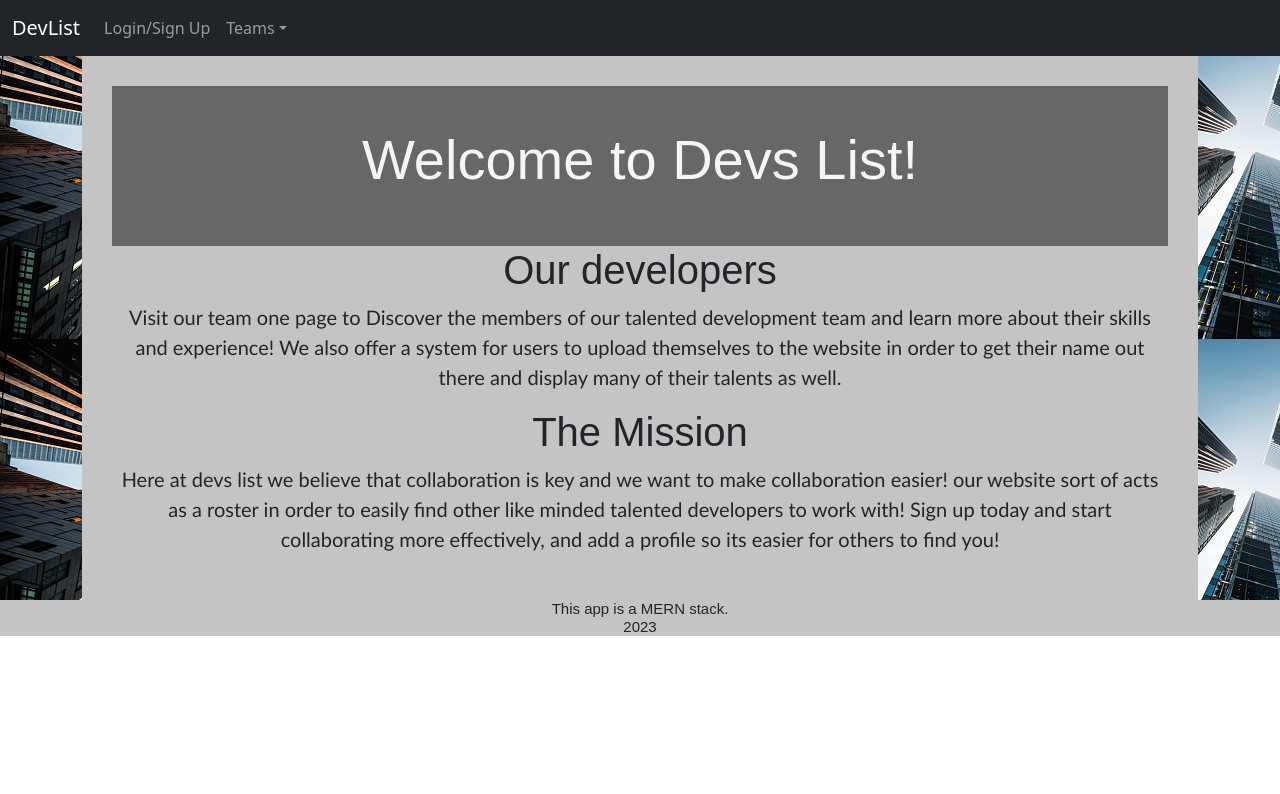
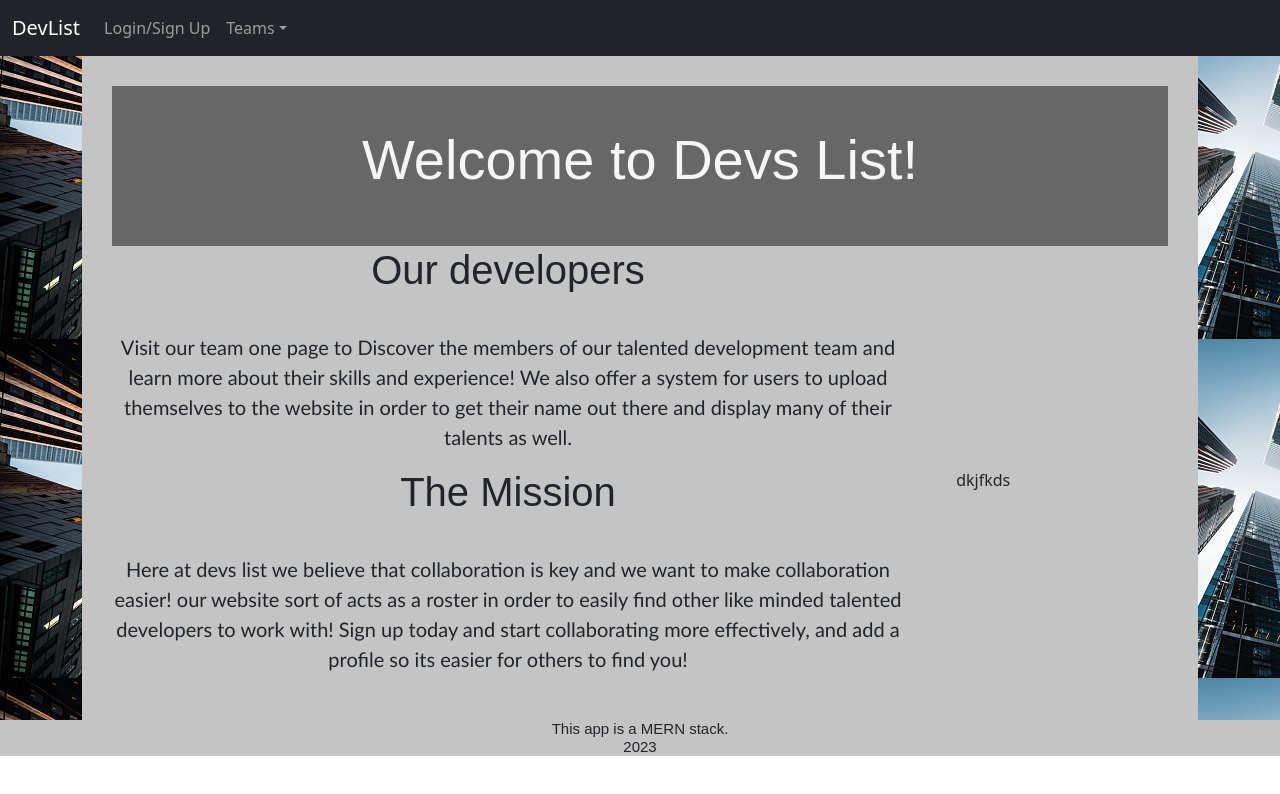
Before and after one commit to BoxLegends/Project3_Client, a React (Create React App) app in the folder Client/: page / in a window 1280 px wide. Shown: the top 794 px of the page. Built offline with nearby package versions, Linux system fonts and the light colour scheme.

Commit message:
edit style

```diff
--- a/Client/src/components/UserCard.js
+++ b/Client/src/components/UserCard.js
@@ -3,10 +3,11 @@ import './styles/UserCard.css';
 import Default from '../images/default.png';
 import Yorlan from '../images/idk.jpg';
 import Jared from '../images/self.jpg';
+import Nick from '../images/Nick.jpg';
 
 
   const members = [
-    {url: "users/63e1ada3f632ba6ebf048bf2", name: "Nick", title: "developer", src: Default},
+    {url: "users/63e1ada3f632ba6ebf048bf2", name: "Nick", title: "developer", src: Nick},
     {url: "users/63e1ada3f632ba6ebf048bf3", name: "Jared", title: "Developer", src: Jared},
     {url: "users/63e1ada3f632ba6ebf048bf4", name: "John", title: "Developer", src:Default},
     {url: "users/63e1ada3f632ba6ebf048bf5", name: "Sebastian", title: "Developer", src: Default},
--- a/Client/src/pages/Home.js
+++ b/Client/src/pages/Home.js
@@ -4,25 +4,24 @@ import './styles/Home.css';
 export default function Home() {
     return (
       <div className='home'>
-           <div>
+
            <header className="title">
       <h1>Welcome to Devs List!</h1>
       </header>
-      <h1>Our developers</h1>
-           <p> Visit our team one page to Discover the members of our talented development team and learn more about their skills and experience! We also offer a system
+      <div className='content-container'>
+           <p> <h1>Our developers</h1><br></br> Visit our team one page to Discover the members of our talented development team and learn more about their skills and experience! We also offer a system
         for users to upload themselves to the website in order to get their name out there and display many of their talents as well.
           </p>
-        <h1> The Mission</h1>
-          <p> Here at devs list we believe that collaboration is key and we want to make collaboration easier! our website sort of acts as a roster in order to
+
+          <p> <h1> The Mission</h1><br></br>Here at devs list we believe that collaboration is key and we want to make collaboration easier! our website sort of acts as a roster in order to
         easily find other like minded talented developers to work with! Sign up today and start collaborating more effectively, and add a profile so
         its easier for others to find you!
          </p>
          <aside>
-          <p>
+          dkjfkds
+         </aside>
+         </div>
+    </div>
 
-          </p>
-         </aside>
-    </div>
-      </div>
     );
   }
--- a/Client/src/pages/styles/Home.css
+++ b/Client/src/pages/styles/Home.css
@@ -8,16 +8,21 @@
       .home p {
         font-size: 20px;
         font-family: 'Gill Sans', 'Gill Sans MT', Calibri, 'Trebuchet MS', sans-serif;
+        width: 75%;
       }
 
-      /*.home img {
-        content: url(./images/self.jpg);
-        max-height: 140px;
+      .home aside {
+        text-align: center;
         clear: both;
-        margin-bottom: 30px;
-        margin-top: 15px;
-        border-radius: 40%;
-    }*/
+        float: right;
+        width: 15%;
+      }
+
+      .content-container {
+        display: flex;
+        flex-wrap: wrap;
+    }
+
 
 
 
```
